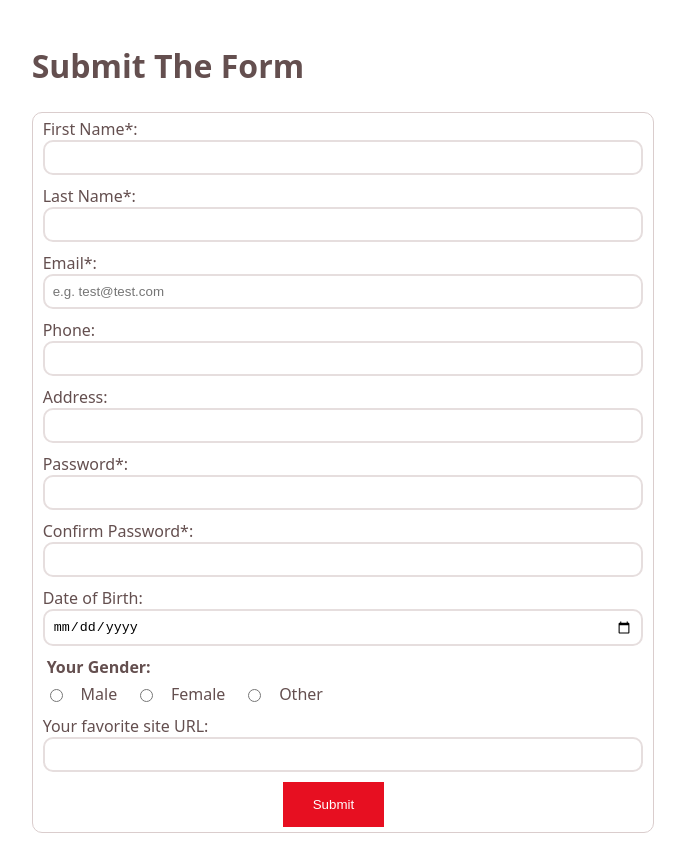
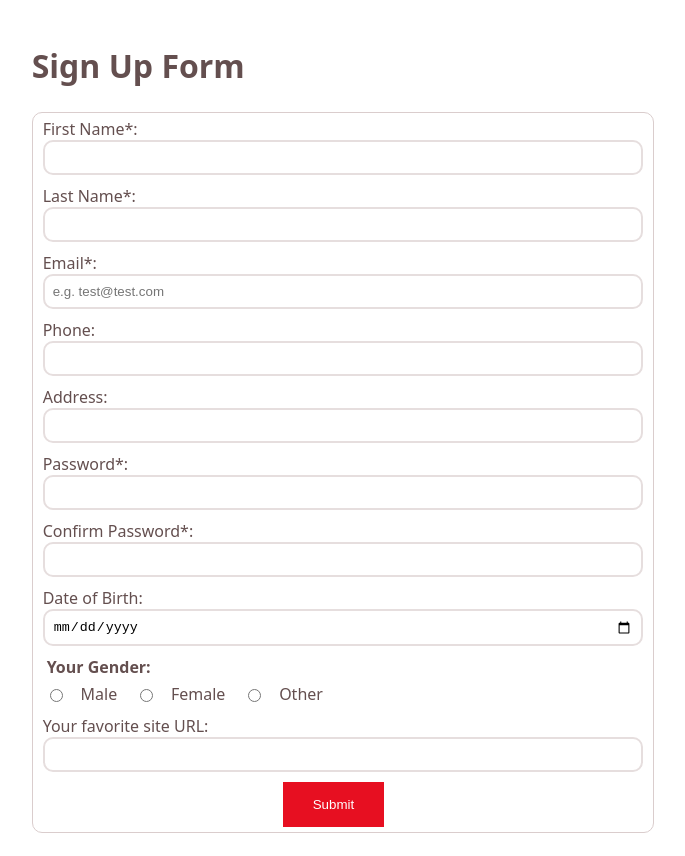
Before and after one commit to George-83/mock-form, a plain HTML site: page index.html in a window 1280 px wide. Shown: the whole page, without its empty margins (53-738 px from the left). Drawn offline with Linux system fonts and the light colour scheme.

Commit message:
Update index.html

```diff
--- a/index.html
+++ b/index.html
@@ -3,13 +3,13 @@
 <html>
 
 <head>
-  <title>Submit The Form</title>
+  <title>Sign Up Form</title>
   <link rel="stylesheet" type="text/css" href="styles.css">
   <script src="script.js"></script>
 </head>
 
 <body>
-  <h1>Submit The Form</h1>
+  <h1>Sign Up Form</h1>
   <form name="Form" id="myForm" onsubmit="return formValidation()">
     <label for="firstName">First Name*:</label>
     <input type="text" id="firstName" name="firstName" minlength="2" maxlength="20">
```
